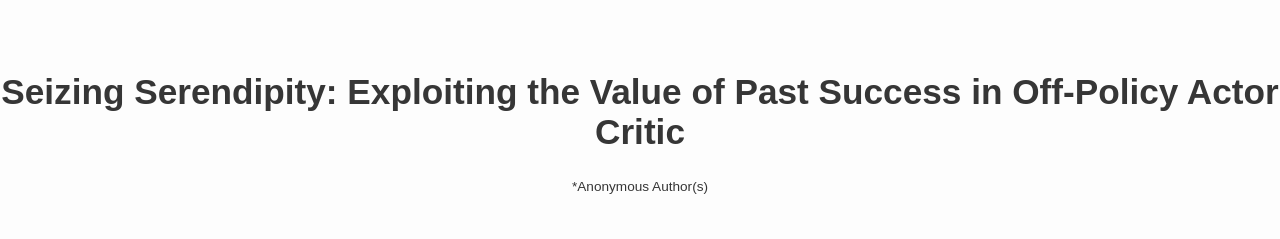
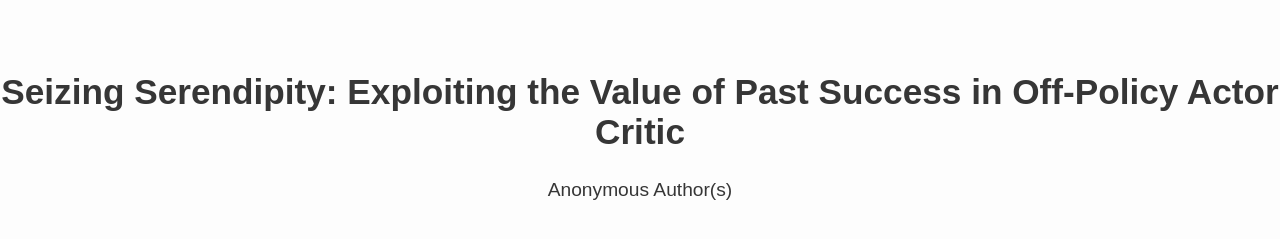
Before and after one commit to BEEauthors/BEEauthors.github.io, a plain HTML site: page index.html in a window 1280 px wide. Shown: the top 239 px of the page. Drawn offline with nearby package versions, Linux system fonts and the light colour scheme; some packages are replaced by stand-ins of ours; a web font is replaced by a local one.

Commit message:
Update index.html

```diff
--- a/index.html
+++ b/index.html
@@ -32,8 +32,8 @@
 <!-- 						<a href="#" class="nobreak">1</a>,&ensp;
 						<a href="#" class="nobreak">2</a>&ast;,&ensp;
 						<a href="#" class="nobreak">3</a>&ast;<br/> -->
-<!-- 						<span class="authors-affiliation">4</span><br/> -->
-						<span class="authors-affiliation" style="font-size: 0.85em;">&ast;Anonymous Author(s)</span>
+						<span class="authors-affiliation">Anonymous Author(s)</span><br/>
+<!-- 						<span class="authors-affiliation" style="font-size: 0.85em;">&ast;Anonymous Author(s)</span> -->
 					</h4>
 				</td>
 			</tr>
```
